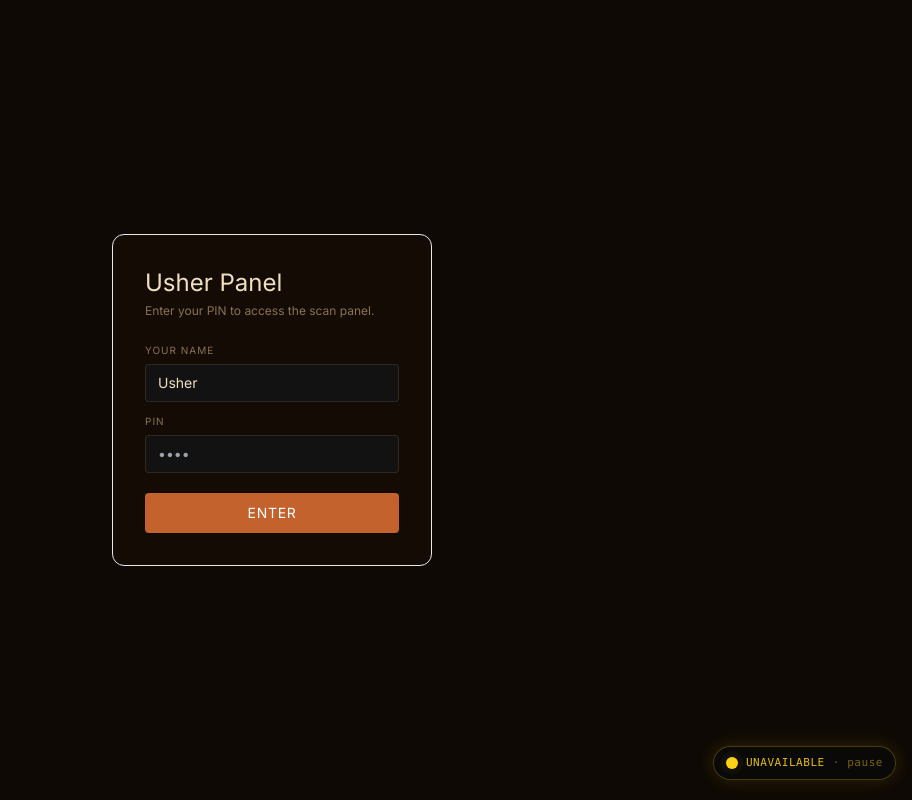
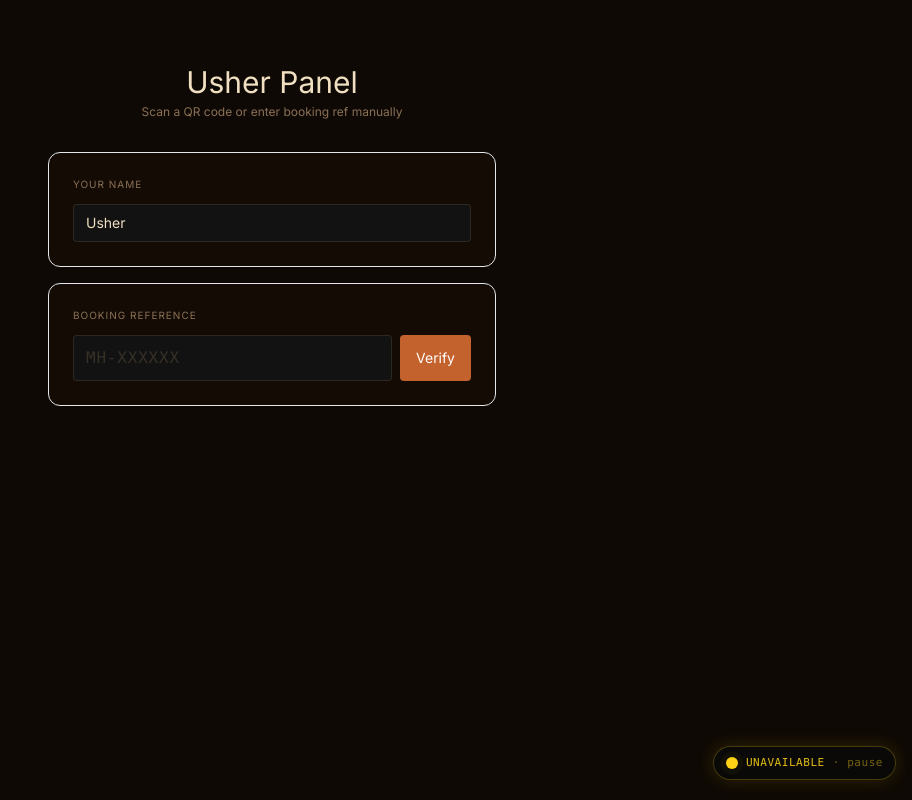
Before and after one commit to sameermotwani17-cell/millennium-hall-booking, a Next.js app: page /usher in a window 1280 px wide. Shown: the whole page, without its empty margins (368-1280 px from the left). Built offline with nearby package versions, Linux system fonts and the light colour scheme.

Commit message:
Remove usher PIN requirement

```diff
--- a/src/app/admin/page.tsx
+++ b/src/app/admin/page.tsx
@@ -18,10 +18,6 @@ type BookingRow = {
 }
 
 export default function AdminPage() {
-  const [pin, setPin] = useState('')
-  const [pinVerified, setPinVerified] = useState(false)
-  const [pinError, setPinError] = useState('')
-  const [pinLoading, setPinLoading] = useState(false)
   const [adminName, setAdminName] = useState('Admin')
   const [manualRef, setManualRef] = useState('')
   const [result, setResult] = useState<ScanResult | null>(null)
@@ -42,60 +38,35 @@ export default function AdminPage() {
 
   // Fetch stats
   const loadStats = useCallback(async () => {
-    if (!pinVerified) return
     try {
-      const res = await fetch('/api/admin/stats', {
-        headers: { 'x-admin-pin': pin },
-      })
+      const res = await fetch('/api/admin/stats')
       if (res.ok) setStats(await res.json())
     } catch {}
-  }, [pinVerified, pin])
+  }, [])
 
   const loadBookings = useCallback(async (query = '') => {
-    if (!pinVerified) return
     setBookingsLoading(true)
     try {
       const params = new URLSearchParams()
       if (query.trim()) params.set('q', query.trim())
-      const res = await fetch(`/api/admin/bookings?${params}`, {
-        headers: { 'x-admin-pin': pin },
-      })
+      const res = await fetch(`/api/admin/bookings?${params}`)
       if (res.ok) {
         const data = await res.json()
         setBookings(data.bookings ?? [])
       }
     } catch {}
     finally { setBookingsLoading(false) }
-  }, [pinVerified, pin])
+  }, [])
 
   useEffect(() => {
-    if (pinVerified) { loadStats(); loadBookings() }
-  }, [pinVerified, loadStats, loadBookings])
+    loadStats()
+    loadBookings()
+  }, [loadStats, loadBookings])
 
   useEffect(() => {
-    if (!pinVerified) return
     const timer = setTimeout(() => loadBookings(searchQuery), 300)
     return () => clearTimeout(timer)
-  }, [searchQuery, pinVerified, loadBookings])
-
-  const verifyPin = async () => {
-    if (pin.length < 4) { setPinError('Enter a 4-digit PIN'); return }
-    setPinLoading(true)
-    setPinError('')
-    try {
-      const res = await fetch('/api/admin/verify-pin', {
-        method: 'POST',
-        headers: { 'Content-Type': 'application/json' },
-        body: JSON.stringify({ pin }),
-      })
-      if (res.ok) setPinVerified(true)
-      else setPinError('Incorrect PIN')
-    } catch {
-      setPinError('Network error — try again')
-    } finally {
-      setPinLoading(false)
-    }
-  }
+  }, [searchQuery, loadBookings])
 
   const scanRef = useCallback(async (ref: string) => {
     if (!ref.trim() || loading) return
@@ -106,7 +77,7 @@ export default function AdminPage() {
       const res = await fetch('/api/scan', {
         method: 'POST',
         headers: { 'Content-Type': 'application/json' },
-        body: JSON.stringify({ bookingRef: ref.trim().toUpperCase(), pin, usherName: adminName }),
+        body: JSON.stringify({ bookingRef: ref.trim().toUpperCase(), usherName: adminName }),
       })
       const data = await res.json()
       setResult(res.ok ? { valid: true, ...data } : { valid: false, error: data.error })
@@ -119,7 +90,7 @@ export default function AdminPage() {
       setManualRef('')
       setTimeout(() => { setScanStatus('idle'); lastScannedRef.current = null }, 3000)
     }
-  }, [loading, pin, adminName, loadStats, loadBookings, searchQuery])
+  }, [loading, adminName, loadStats, loadBookings, searchQuery])
 
   // Camera QR scanning
   const startCamera = useCallback(async () => {
@@ -184,56 +155,6 @@ export default function AdminPage() {
 
   useEffect(() => () => stopCamera(), [stopCamera])
 
-  // ── PIN GATE ─────────────────────────────────────────────────────────────
-  if (!pinVerified) {
-    return (
-      <main className="min-h-screen bg-[#080808] flex items-center justify-center px-6">
-        <div className="w-full max-w-xs">
-          <div className="flex gap-1 mb-6">
-            <div className="w-2 h-2 rounded-full bg-[#C8102E]" />
-            <div className="w-2 h-2 rounded-full bg-[#FCD116]" />
-            <div className="w-2 h-2 rounded-full bg-[#006B3F]" />
-          </div>
-          <h1 className="font-[family-name:var(--font-bebas)] text-3xl tracking-wide text-white mb-1">Admin Panel</h1>
-          <p className="text-xs text-white/30 mb-8 font-mono">Afro Week 2026 · Ticket Scanner</p>
-
-          <div className="bg-[#111] border border-white/8 rounded-xl p-6 space-y-4">
-            <div>
-              <label className="text-[10px] tracking-widest uppercase text-white/30 block mb-2 font-mono">Your Name</label>
-              <input
-                type="text" value={adminName} onChange={e => setAdminName(e.target.value)}
-                className="input-dark rounded"
-                placeholder="Admin / Usher name"
-              />
-            </div>
-            <div>
-              <label className="text-[10px] tracking-widest uppercase text-white/30 block mb-2 font-mono">PIN</label>
-              <input
-                type="password" value={pin} onChange={e => { setPin(e.target.value); setPinError('') }}
-                onKeyDown={e => e.key === 'Enter' && verifyPin()}
-                className="input-dark rounded"
-                placeholder="•••••"
-                maxLength={8}
-              />
-            </div>
-            {pinError && (
-              <div className="text-xs text-[#FF6B6B] bg-[#C8102E]/10 border border-[#C8102E]/30 rounded px-3 py-2">
-                {pinError}
-              </div>
-            )}
-            <button
-              onClick={verifyPin}
-              disabled={pinLoading}
-              className="w-full bg-[#FCD116] hover:bg-[#FFE14D] disabled:opacity-40 text-black font-bold py-3 rounded text-xs tracking-[0.15em] uppercase transition-all"
-            >
-              {pinLoading ? 'Verifying…' : 'Enter Admin Panel'}
-            </button>
-          </div>
-        </div>
-      </main>
-    )
-  }
-
   // ── ADMIN PANEL ──────────────────────────────────────────────────────────
   return (
     <main className="min-h-screen bg-[#080808] text-white">
@@ -251,12 +172,13 @@ export default function AdminPage() {
             </div>
             <p className="text-[10px] text-white/30 font-mono">Afro Week 2026 · {adminName}</p>
           </div>
-          <button
-            onClick={() => { stopCamera(); setPinVerified(false); setPin('') }}
-            className="text-xs text-white/30 hover:text-white transition-colors border border-white/10 rounded px-3 py-1.5 font-mono"
-          >
-            Lock
-          </button>
+          <input
+            type="text"
+            value={adminName}
+            onChange={e => setAdminName(e.target.value)}
+            className="input-dark max-w-40 rounded"
+            placeholder="Admin name"
+          />
         </div>
       </div>
 
--- a/src/app/api/admin/bookings/route.ts
+++ b/src/app/api/admin/bookings/route.ts
@@ -1,13 +1,7 @@
 import { NextRequest, NextResponse } from 'next/server'
-import { verifyAdminPin } from '@/lib/admin-auth'
 import { isDemoMode, getDemoBookings } from '@/lib/demo-store'
 
 export async function GET(req: NextRequest) {
-  const pin = req.headers.get('x-admin-pin')
-  if (!verifyAdminPin(pin)) {
-    return NextResponse.json({ error: 'Unauthorized' }, { status: 401 })
-  }
-
   const q = (req.nextUrl.searchParams.get('q') ?? '').trim().toLowerCase()
   const limit = Math.min(parseInt(req.nextUrl.searchParams.get('limit') ?? '100', 10) || 100, 500)
 
--- a/src/app/api/admin/stats/route.ts
+++ b/src/app/api/admin/stats/route.ts
@@ -1,13 +1,7 @@
-import { NextRequest, NextResponse } from 'next/server'
-import { verifyAdminPin } from '@/lib/admin-auth'
+import { NextResponse } from 'next/server'
 import { isDemoMode, getDemoBookings } from '@/lib/demo-store'
 
-export async function GET(req: NextRequest) {
-  const pin = req.headers.get('x-admin-pin')
-  if (!verifyAdminPin(pin)) {
-    return NextResponse.json({ error: 'Unauthorized' }, { status: 401 })
-  }
-
+export async function GET() {
   if (isDemoMode()) {
     const bookings = Array.from(getDemoBookings().values())
     return NextResponse.json({
--- a/src/app/api/scan/route.ts
+++ b/src/app/api/scan/route.ts
@@ -1,22 +1,16 @@
 import { NextRequest, NextResponse } from 'next/server'
 import { z } from 'zod'
-import { verifyAdminPin } from '@/lib/admin-auth'
 import { isDemoMode, getDemoBookings, getDemoSeats } from '@/lib/demo-store'
 
 const ScanSchema = z.object({
   bookingRef: z.string(),
-  pin: z.string(),
   usherName: z.string().optional().default('Usher'),
 })
 
 export async function POST(req: NextRequest) {
   try {
     const body = await req.json()
-    const { bookingRef, pin, usherName } = ScanSchema.parse(body)
-
-    if (!verifyAdminPin(pin)) {
-      return NextResponse.json({ error: 'Invalid PIN' }, { status: 401 })
-    }
+    const { bookingRef, usherName } = ScanSchema.parse(body)
 
     if (isDemoMode()) {
       const bookings = getDemoBookings()
--- a/src/app/usher/page.tsx
+++ b/src/app/usher/page.tsx
@@ -7,17 +7,10 @@ type ScanResult =
   | { valid: false; error: string }
 
 export default function UsherPage() {
-  const [pin, setPin] = useState('')
-  const [pinVerified, setPinVerified] = useState(false)
   const [manualRef, setManualRef] = useState('')
   const [result, setResult] = useState<ScanResult | null>(null)
   const [loading, setLoading] = useState(false)
   const [usherName, setUsherName] = useState('Usher')
-
-  const verifyPin = () => {
-    if (pin.length >= 4) setPinVerified(true)
-    else alert('Enter your PIN')
-  }
 
   const scanRef = async (ref: string) => {
     if (!ref.trim()) return
@@ -25,39 +18,12 @@ export default function UsherPage() {
     const res = await fetch('/api/scan', {
       method: 'POST',
       headers: { 'Content-Type': 'application/json' },
-      body: JSON.stringify({ bookingRef: ref.trim().toUpperCase(), pin, usherName }),
+      body: JSON.stringify({ bookingRef: ref.trim().toUpperCase(), usherName }),
     })
     const data = await res.json()
     setResult(res.ok ? { valid: true, ...data } : { valid: false, error: data.error })
     setLoading(false)
     setManualRef('')
-  }
-
-  if (!pinVerified) {
-    return (
-      <main className="min-h-screen bg-[#0E0904] flex items-center justify-center px-6">
-        <div className="w-full max-w-xs bg-[#140C04] border border-[#C8A97A]/12 rounded-xl p-8">
-          <div className="font-[family-name:var(--font-cormorant)] text-2xl text-[#F0DFC0] mb-1">Usher Panel</div>
-          <p className="text-xs text-[#8A7055] mb-6">Enter your PIN to access the scan panel.</p>
-          <div className="mb-3">
-            <label className="text-[10px] tracking-widest uppercase text-[#8A7055] block mb-1.5">Your Name</label>
-            <input type="text" value={usherName} onChange={e => setUsherName(e.target.value)}
-              className="w-full bg-white/4 border border-[#C8A97A]/15 rounded px-3 py-2 text-sm text-[#F0DFC0] focus:outline-none focus:border-[#C8A97A]/40" />
-          </div>
-          <div className="mb-5">
-            <label className="text-[10px] tracking-widest uppercase text-[#8A7055] block mb-1.5">PIN</label>
-            <input type="password" value={pin} onChange={e => setPin(e.target.value)}
-              onKeyDown={e => e.key === 'Enter' && verifyPin()}
-              className="w-full bg-white/4 border border-[#C8A97A]/15 rounded px-3 py-2 text-sm text-[#F0DFC0] focus:outline-none focus:border-[#C8A97A]/40"
-              placeholder="••••" />
-          </div>
-          <button onClick={verifyPin}
-            className="w-full bg-[#C4622D] hover:bg-[#D4703A] text-white py-2.5 rounded text-sm tracking-wider uppercase transition-colors">
-            Enter
-          </button>
-        </div>
-      </main>
-    )
   }
 
   return (
@@ -66,6 +32,17 @@ export default function UsherPage() {
         <div className="text-center mb-8">
           <div className="font-[family-name:var(--font-cormorant)] text-3xl text-[#F0DFC0]">Usher Panel</div>
           <p className="text-xs text-[#8A7055] mt-1">Scan a QR code or enter booking ref manually</p>
+        </div>
+
+        <div className="bg-[#140C04] border border-[#C8A97A]/12 rounded-xl p-6 mb-4">
+          <label className="text-[10px] tracking-widest uppercase text-[#8A7055] block mb-3">Your Name</label>
+          <input
+            type="text"
+            value={usherName}
+            onChange={e => setUsherName(e.target.value)}
+            className="w-full bg-white/4 border border-[#C8A97A]/15 rounded px-3 py-2 text-sm text-[#F0DFC0] focus:outline-none focus:border-[#C8A97A]/40"
+            placeholder="Usher name"
+          />
         </div>
 
         <div className="bg-[#140C04] border border-[#C8A97A]/12 rounded-xl p-6 mb-4">
@@ -114,10 +91,6 @@ export default function UsherPage() {
           </div>
         )}
 
-        <button onClick={() => { setPinVerified(false); setPin(''); setResult(null) }}
-          className="mt-6 w-full border border-[#C8A97A]/15 text-[#8A7055] py-2 rounded text-xs tracking-wider uppercase hover:bg-[#C8A97A]/5 transition-colors">
-          Lock Panel
-        </button>
       </div>
     </main>
   )
```
Also changed, not shown: src/app/api/admin/verify-pin/route.ts (deleted, +0 -14 lines), src/lib/admin-auth.ts (deleted, +0 -11 lines), 1 other file (tests, documents, lock files or other folders).
